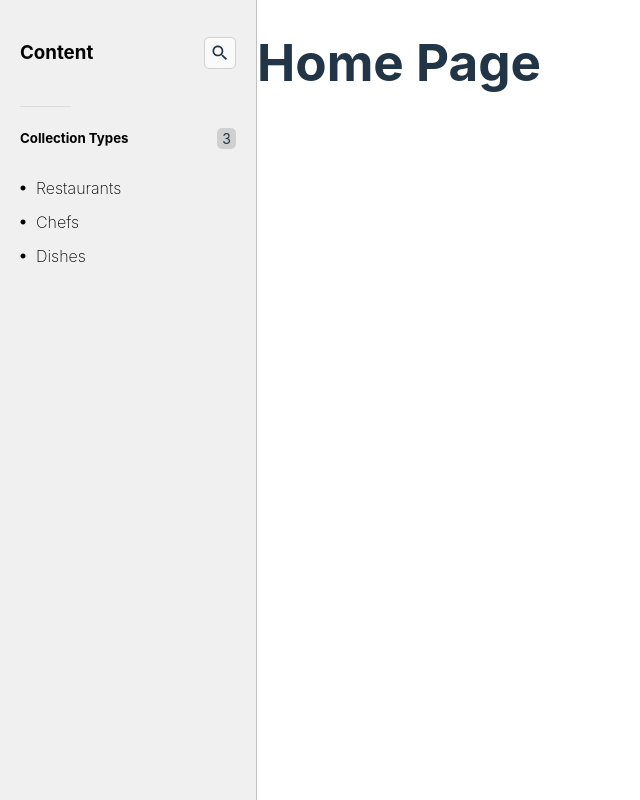
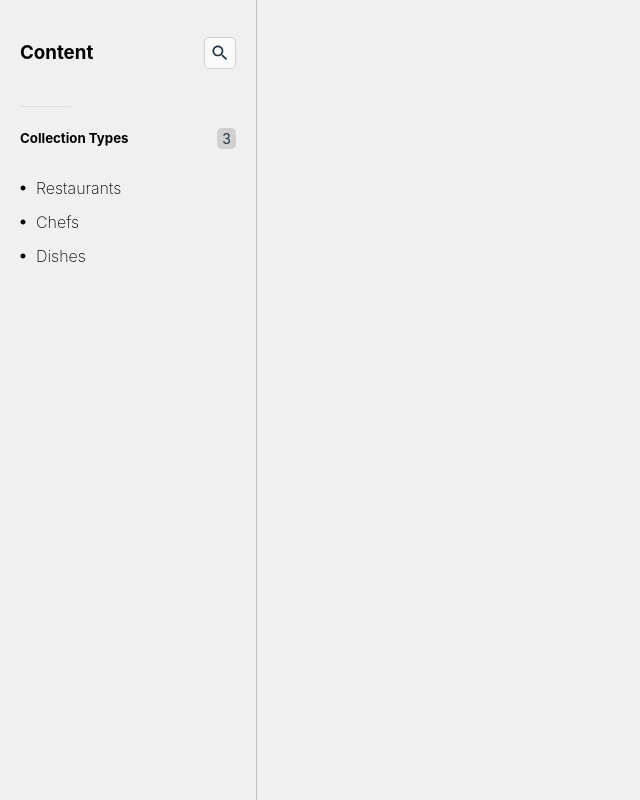
Before and after one commit to Hagai-Hen/Epicure-Admin-Page, a React (Vite) app: page / in a window 1280 px wide. Shown: the whole page, without its empty margins (0-640 px from the left). Built offline with nearby package versions, Linux system fonts and the light colour scheme; no server answers.

Commit message:
fix errors

```diff
--- a/src/App.tsx
+++ b/src/App.tsx
@@ -17,7 +17,7 @@ function App() {
         setActivePage={setActivePage}
       />
       <Routes>
-        <Route path={`${ROUTES.HOME_PAGE}`} element={<h1>Home Page</h1>} />
+        <Route path={`${ROUTES.HOME_PAGE}`} element={<div/>} />
         <Route
           path={`${ROUTES.COLLECTIONS}${ROUTES.COLLECTION}`}
           element={<CollectionPage setActivePage={setActivePage} />}
--- a/src/components/Dashboard/Dashboard.tsx
+++ b/src/components/Dashboard/Dashboard.tsx
@@ -22,6 +22,7 @@ import {
   DashboardHeaderEntries,
 } from "./styles";
 import { UnknownAction } from "@reduxjs/toolkit";
+import { RootState } from "../../redux/store";
 
 interface Column extends Omit<GridColDef, "renderCell"> {
   renderCell?: (params: any) => JSX.Element;
@@ -34,8 +35,7 @@ interface DashboardProps {
   actions: {
     createAction: (params: {
       collection: string;
-      page: string;
-      limit: string;
+      item: any;
     }) => UnknownAction;
     updateAction: (params: { collection: string; item: any }) => UnknownAction;
     deleteAction: (params: { collection: string; id: string }) => UnknownAction;
@@ -99,7 +99,7 @@ export const Dashboard = ({
     displayName = collection.charAt(0).toUpperCase() + collection.slice(1);
 
   const pagination = useSelector(
-    (state) => state.collections[collection?.toLowerCase()]?.pagination
+    (state: RootState) => state.collections[collection?.toLowerCase() || ""]?.pagination
   );
 
   useEffect(() => {
@@ -182,7 +182,7 @@ export const Dashboard = ({
         })
       );
       setData((prevData) => {
-        return prevData.filter((item) => item.id !== rowToDelete.id);
+        return prevData.filter((item: any) => item.id !== rowToDelete.id);
       });
       dispatch(
         actions.getAction({
@@ -263,8 +263,8 @@ export const Dashboard = ({
     );
   }, [editedRowData, collection, paginationModel, dispatch]);
 
-  const { items: updatedData } = useSelector(
-    (state) => state.collections[collection?.toLowerCase()] || {}
+  const updatedData: any = useSelector(
+    (state: RootState) => state.collections[collection?.toLowerCase() || ""]?.items
   );
 
   useEffect(() => {
--- a/src/pages/collection/Collection.tsx
+++ b/src/pages/collection/Collection.tsx
@@ -14,7 +14,7 @@ const collectionToActionsMap: Record<string, any> = {
   createAction: createCollectionItem,
   deleteAction: deleteCollectionItem,
   updateAction: updateCollectionItem,
-  setCollectionData: setCollectionData,
+  setCollectionData: setCollectionData
 };
 
 function CollectionPage({
--- a/src/redux/slices/collectionsSlice.ts
+++ b/src/redux/slices/collectionsSlice.ts
@@ -3,7 +3,6 @@ import {
   createItem,
   deleteItem,
   editItem,
-  fetchData,
   fetchDataPage,
 } from "../../api/collectionApi";
 
@@ -104,7 +103,7 @@ const collectionsSlice = createSlice({
         };
       })
       .addCase(getCollection.fulfilled, (state, action) => {
-        const { collection, data, pagination } = action.payload;
+        const { collection, data = [], pagination } = action.payload;
 
         // Append new items while avoiding duplicates
         const updatedItems = [
@@ -219,7 +218,7 @@ export const getCollection = createAsyncThunk(
     limit: number;
   }) => {
     const data = await fetchDataPage(collection, page, limit);
-    return { collection, data: data.data, pagination: data.pagination };
+    return { collection, data: data?.data, pagination: data?.pagination };
   }
 );
 
--- a/src/redux/store.ts
+++ b/src/redux/store.ts
@@ -8,3 +8,4 @@ const store = configureStore({
 });
 
 export default store;
+export type RootState = ReturnType<typeof store.getState>;
--- a/src/styles.ts
+++ b/src/styles.ts
@@ -1,5 +1,9 @@
+import { colors } from "../src/constants/colors"
 import styled from "styled-components";
 
 export const AppContainer = styled.div`
   display: flex;
+  background-color: ${colors.backgroundColor};
+  width: 100vw;
+  height: 100vh;
 `;
```
Also changed, not shown: src/components/Dialogs/EditDialog.tsx (+15 -8 lines).
